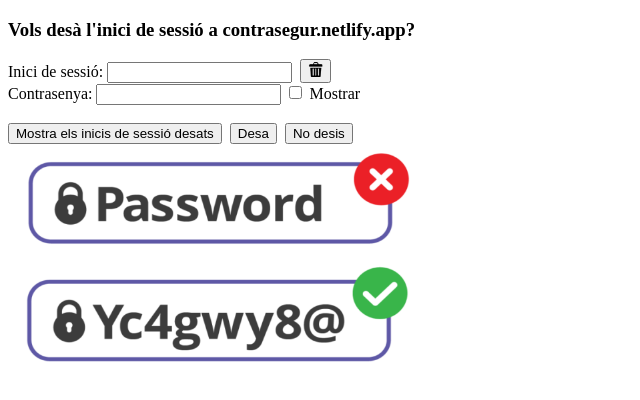
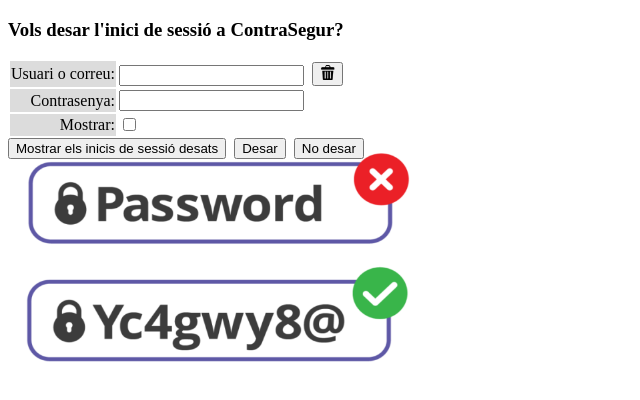
Before and after one commit to prosselloe/ContraSegur, a plain HTML site: page desar.html in a window 1280 px wide. Shown: the whole page, without its empty margins (0-640 px from the left). Drawn offline with Linux system fonts and the light colour scheme.

Commit message:
Add files via upload

```diff
--- a/desar.html
+++ b/desar.html
@@ -10,11 +10,57 @@ and open the template in the editor.
         <meta charset="UTF-8">
         <meta name="viewport" content="width=device-width, initial-scale=1.0">
         <script>
+            // Diferents idiomes per la GUI
+            const Idiomes_dft = [
+                {
+                    "IdIdioma": "ca",
+                    "Titol": "Vols desar l'inici de sessió a ContraSegur?",
+                    "Username": "Usuari o correu: ",
+                    "Password": "Contrasenya: ",
+                    "Mostrar": "Mostrar: ",
+                    "Benvingut": "Benvingut de nou ",
+                    "Canviar": "Vol canviar la contrasenya?",
+                    "Esborrat": "Inici de sessió esborrat!",
+                    "Inicis": "Mostrar els inicis de sessió desats",
+                    "Desar": "Desar",
+                    "Nodesar": "No desar"
+                },
+                {
+                    "IdIdioma": "es",
+                    "Titol": "¿Quieres guardar el inicio de sesión en ContraSegur?",
+                    "Username": "Usuario o correo: ",
+                    "Password": "Contraseña: ",
+                    "Mostrar": "Mostrar: ",
+                    "Benvingut": "Bienvenido de nuevo ",
+                    "Canviar": "¿Quiere cambiar la contraseña?",
+                    "Esborrat": "¡Inicio de sesión borrado!",
+                    "Inicis": "Mostrar los inicios de sesión guardados",
+                    "Desar": "Guardar",
+                    "Nodesar": "No guardar"
+                },
+                {
+                    "IdIdioma": "en",
+                    "Titol": "Do you want to save your login at ContraSegur?",
+                    "Username": "User or email: ",
+                    "Password": "Password: ",
+                    "Mostrar": "Show: ",
+                    "Benvingut": "Welcome back ",
+                    "Canviar": "Do you want to change your password?",
+                    "Esborrat": "Login deleted!",
+                    "Inicis": "Show saved logins",
+                    "Desar": "Save",
+                    "Nodesar": "Don't save"
+                }
+            ]
+            var Idiomes = Idiomes_dft;
+            var Idioma = Idiomes.find(Idioma => Idioma.IdIdioma == "ca");
+
             function Inici()
             {
                 // window.alert(localStorage.getItem('username') + "=" + localStorage.getItem('password'));
                 document.getElementById('username').value = localStorage.getItem('username');
                 document.getElementById('password').value = localStorage.getItem('password');
+                CanviarIdioma(localStorage.getItem('IdIdioma'));
 
                 // Simulam les cookies amb una estructura de dades Map()
                 cookiesMap = new Map();
@@ -37,7 +83,7 @@ and open the template in the editor.
             {
                 cname = document.getElementById('username').value;
                 document.cookie = cname + "=; expires=Thu, 01 Jan 1970 00:00:00 UTC; path=/;";
-                window.alert("Inici de sessió esborrat!");
+                window.alert(Idioma.Esborrat);
 
                 // Simulam les cookies amb una estructura de dades Map()
                 cookiesMap.delete(cname);
@@ -50,7 +96,7 @@ and open the template in the editor.
                 myWindow.document.write("<html><body style='background-size: 320px 302px; " +
                     'background-image: url("img/password.png"); background-repeat: no-repeat;' +
                     "'><table border='1' style='border-collapse: collapse'>\n\
-                    <tr><th>Inici de sessió</th><th>Contrasenya</th></tr>");
+                    <tr><th>" + Idioma.Username + "</th><th>" + Idioma.Password + "</th></tr>");
 
                 // Simulam les cookies amb una estructura de dades Map()
                 /**
@@ -110,9 +156,9 @@ and open the template in the editor.
                 let cvalue = getCookie(cname);
                 // window.alert("cvalue: " + cvalue);
                 if (cvalue !== "") {
-                  alert("Benvingut de nou " + cname);
+                  window.alert(Idioma.Benvingut + cname);
                   if (cvalue !== document.getElementById('password').value) {
-                     if (confirm("Vol canviar la contrasenya?") === true) {
+                     if (confirm(Idioma.Canviar) === true) {
                         setCookie(cname, document.getElementById('password').value, 365);
                      }
                   }
@@ -123,23 +169,62 @@ and open the template in the editor.
                   }
                 }
             }
+
+            // Canviam els diferents literals de la GUI segons l'idioma
+            function CanviarIdioma(IdIdioma) {
+                // AlaWeb_SQLite(IdIdioma);
+                Idioma = Idiomes.find(Idioma => Idioma.IdIdioma == IdIdioma);
+                // window.alert("CanviarIdioma(" + IdIdioma + "). " + Idioma.Inicis);
+
+                document.getElementById("Titol").innerHTML = Idioma.Titol;
+                document.getElementById("Username").innerHTML = Idioma.Username;
+                document.getElementById("Password").innerHTML = Idioma.Password;
+                document.getElementById("Mostrar").innerHTML = Idioma.Mostrar;
+                document.getElementById("Inicis").innerHTML = Idioma.Inicis;
+                document.getElementById("Desar").innerHTML = Idioma.Desar;
+                document.getElementById("Nodesar").innerHTML = Idioma.Nodesar;
+            }
         </script>
     </head>
     <body onload="Inici();" style="background-image: url('img/passwordCL.png');
           background-size: 427px 403px; background-repeat: no-repeat;">
-        <h3>Vols desà l'inici de sessió a contrasegur.netlify.app?</h3>
-        Inici de sessió: <input type="text" id="username">&nbsp;
+        <h3 id="Titol">Vols desar l'inici de sessió a ContraSegur?</h3>
+        <table>
+        <tbody>
+        <tr>
+            <td style="background-color: Gainsboro; text-align: right">
+                <div id="Username">Usuari o correu: </div>
+            </td>
+            <td>
+                <input type="text" id="username">&nbsp;
                 <button type="button" id="esborrar" onclick="Esborrar();">
                     <img src="img/trash-can.png" alt="paperera" width=15 height=15></button><br>
-        Contrasenya: <input type="password" id="password">
+            </td>
+        </tr>
+        <tr>
+            <td style="background-color: Gainsboro; text-align: right">
+                <div id="Password">Contrasenya: </div>
+            </td>
+            <td>
+                <input type="password" id="password">
+            </td>
+        </tr>
+        <tr>
+            <td style="background-color: Gainsboro; text-align: right">
+                <div id="Mostrar">Mostrar: </div>
+            </td>
+            <td>
                 <input type="checkbox" id="mostrar" onchange="
                     if (document.getElementById('password').type === 'password')
                         document.getElementById('password').type = 'text'
                     else
-                    document.getElementById('password').type = 'password';"> Mostrar<br>
-        <br>
-        <button type="button" id="desats" accesskey="M" onclick="Desats();">Mostra els inicis de sessió desats</button>&nbsp;
-        <button type="button" id="desa" accesskey="D" onclick="Desar();">Desa</button>&nbsp;
-        <button type="button" id="nodesis" accesskey="N" onclick="window.close();">No desis</button>
+                        document.getElementById('password').type = 'password';">
+            </td>
+        </tr>
+        </tbody>
+        </table>
+        <button type="button" id="Inicis" accesskey="M" onclick="Desats();">Mostrar els inicis de sessió desats</button>&nbsp;
+        <button type="button" id="Desar" accesskey="D" onclick="Desar();">Desar</button>&nbsp;
+        <button type="button" id="Nodesar" accesskey="N" onclick="window.close();">No desar</button>
     </body>
 </html>
```
Also changed, not shown: basedades.html (+1 -1 lines). Lines whose indentation alone changed are shown as unchanged.
